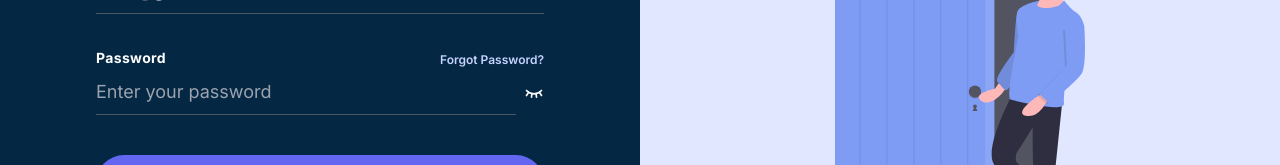
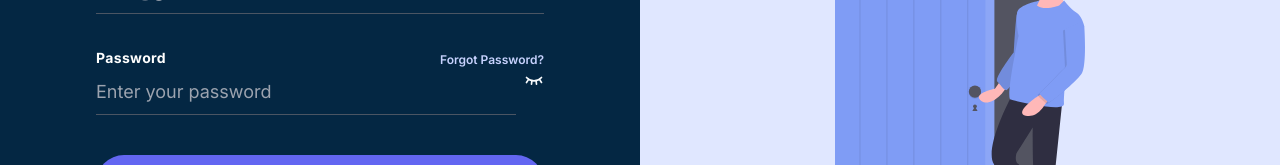
Before and after one commit to AnkitRaj20/job-nextjs, a Next.js app: page /login in a window 1280 px wide. Shown: the part 407-572 px from the top of the page. Built offline with nearby package versions, Linux system fonts and the light colour scheme.

Commit message:
Fix show password button in login page

```diff
--- a/src/app/login/page.tsx
+++ b/src/app/login/page.tsx
@@ -120,7 +120,7 @@ export default function LoginPage() {
                         })
                       }
                     />
-                    <button className="ml-2" onClick={handleClickShowPassword}>
+                    <span className="ml-2" onClick={handleClickShowPassword}>
                       {
                         showPassword? (
                           <IconEye width={20} height={20} />
@@ -128,7 +128,7 @@ export default function LoginPage() {
                           <IconEyeClosed width={20} height={20} />
                         )
                       }
-                    </button>
+                    </span>
                   </div>
                 </div>
                 <div className="mt-10">
```
